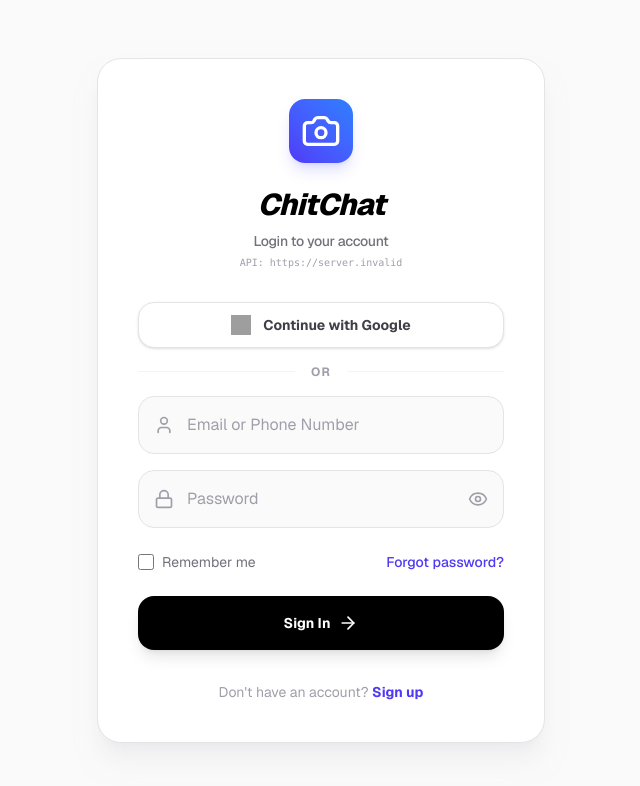
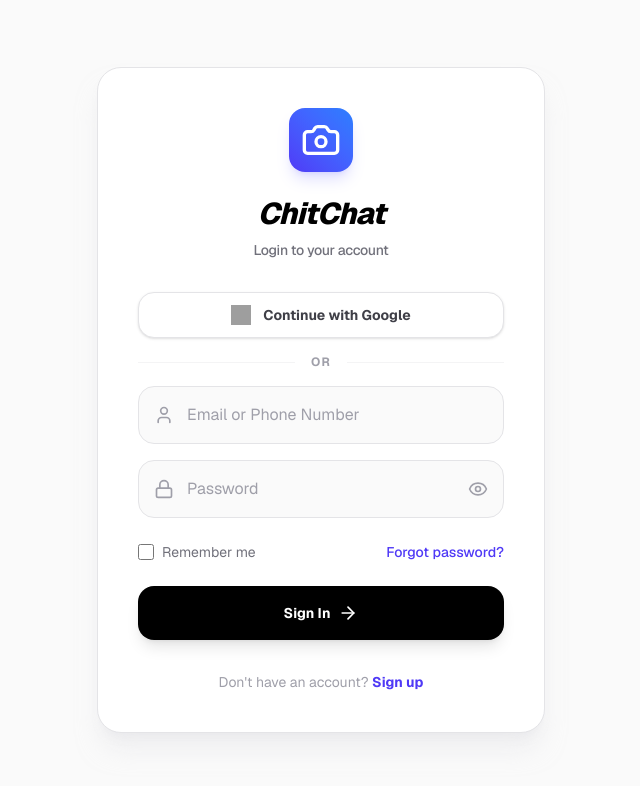
Before and after one commit to Kista9392/ChitChat, a Next.js app in the folder frontend/: page /login in a window 1280 px wide. Shown: the top 786 px of the page, without its empty margins (319-959 px from the left). Built offline with nearby package versions, Linux system fonts and the light colour scheme; no server answers; grey boxes are pictures that could not be loaded.

Commit message:
remove: API URL debug text from login page

```diff
--- a/frontend/src/app/login/page.tsx
+++ b/frontend/src/app/login/page.tsx
@@ -58,9 +58,7 @@ function LoginPageInner() {
           </div>
           <h2 className="mt-6 text-3xl font-extrabold text-black dark:text-white tracking-tight italic select-none cursor-default">ChitChat</h2>
           <p className="mt-2 text-sm text-zinc-500 dark:text-zinc-400 font-medium tracking-tight select-none cursor-default">Login to your account</p>
-          <p className="mt-1 text-[10px] text-zinc-400 dark:text-zinc-500 font-mono select-none">
-            API: {process.env.NEXT_PUBLIC_API_URL || 'http://localhost:7860'}
-          </p>
+
         </div>
 
         <div className="space-y-4">
```
